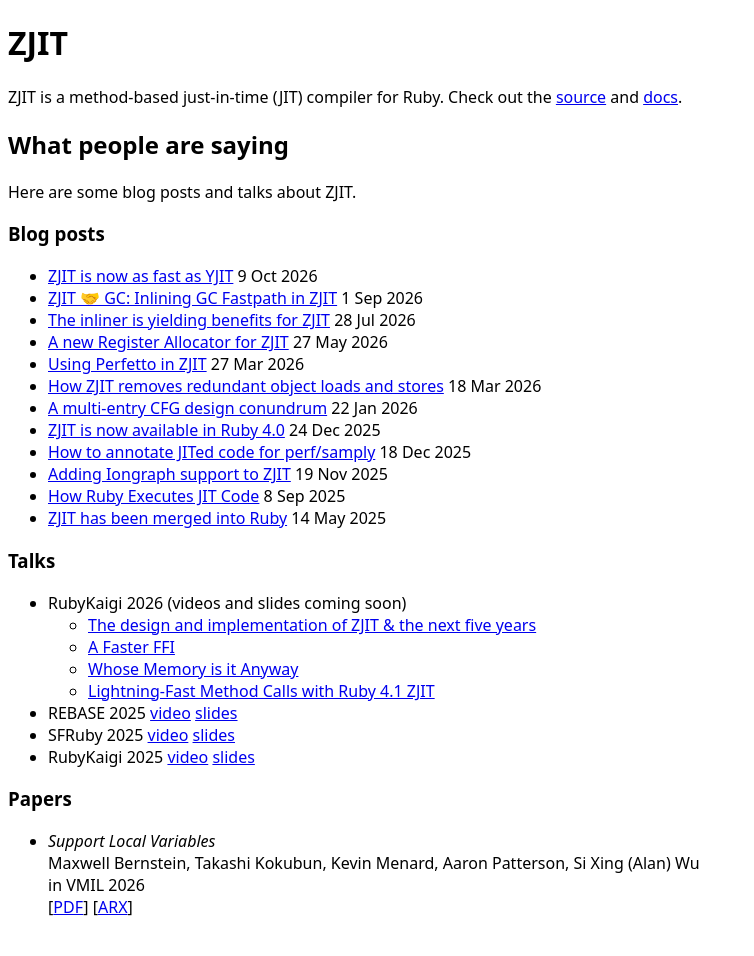
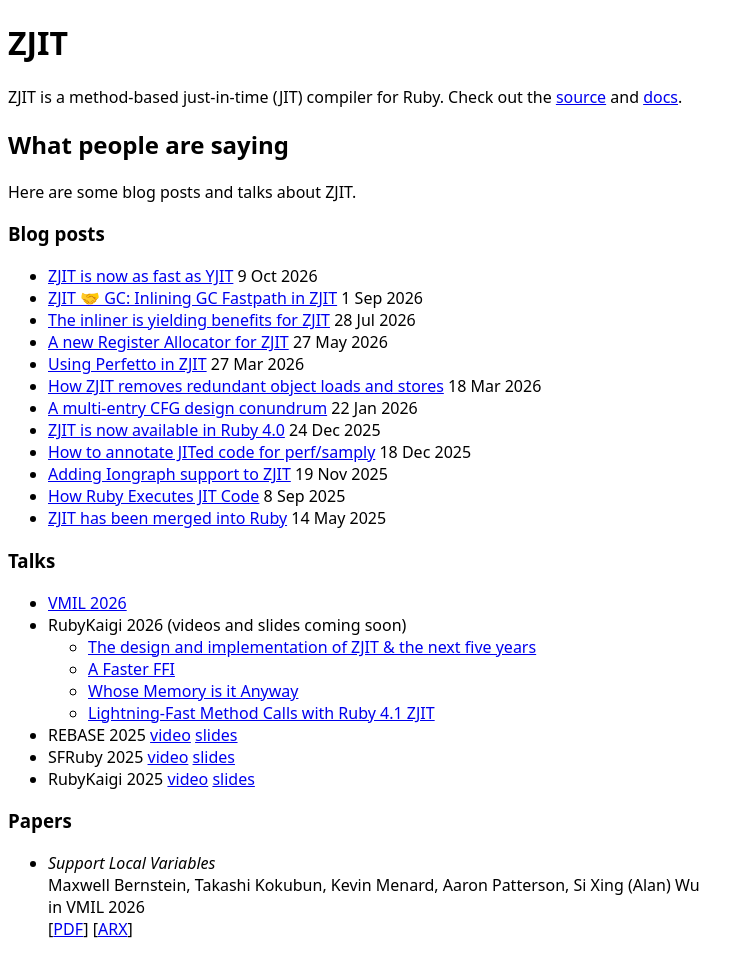
Before and after one commit to Shopify/zjit-website, a Jekyll site: the page built from index.md, in a window 1280 px wide. Shown: the whole page, without its empty margins (0-754 px from the left). Built offline with Jekyll 4.4.1, drawn with Linux system fonts in a browser that asks for light colours; before the commit the page ends 934 px from its top, so only the background shows below that.

Commit message:
Add VMIL talk

```diff
--- a/index.md
+++ b/index.md
@@ -27,6 +27,7 @@ Here are some blog posts and talks about ZJIT.
 
 ### Talks
 
+* [VMIL 2026](https://conf.researchr.org/details/splash-issta-2026/vmil-2026/3/Support-Local-Variables)
 * RubyKaigi 2026 (videos and slides coming soon)
   * [The design and implementation of ZJIT &amp; the next five years](https://rubykaigi.org/2026/presentations/tekknolagi.html)
   * [A Faster FFI](https://rubykaigi.org/2026/presentations/tenderlove.html)
```
